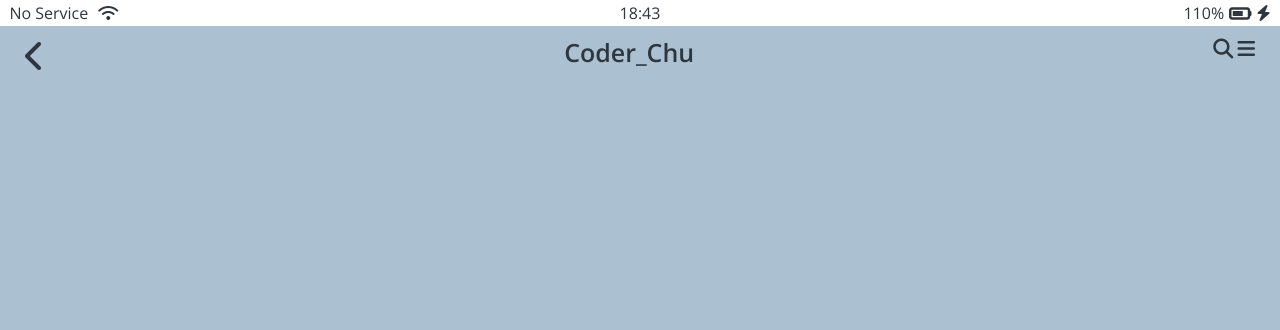
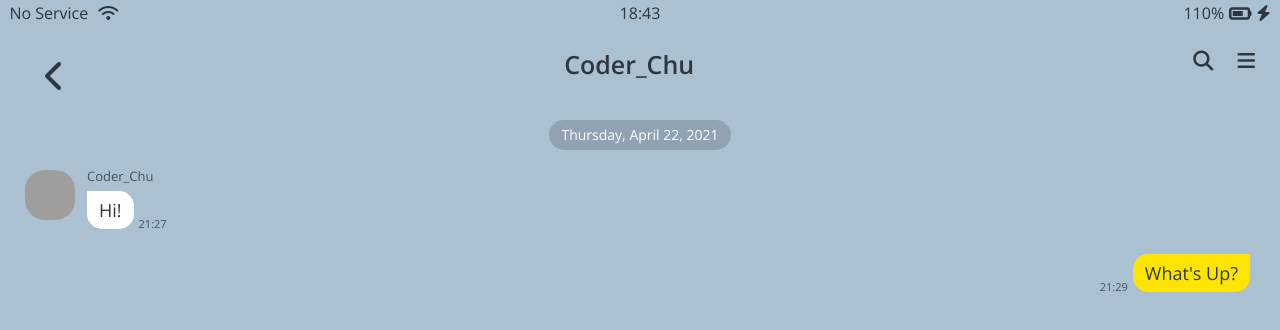
Before and after one commit to chu-98/kokoa-clone-2021, a plain HTML site: page chatting.html in a window 1280 px wide. Shown: the top 330 px of the page. Drawn offline with nearby package versions, Linux system fonts and the light colour scheme; grey boxes are pictures that could not be loaded.

Commit message:
21.04.22(목) 채팅 #1
2시간정도 사용해서
마무리 잘 했다.
정리하고 운동하러 가야겠다.

```diff
--- a/CSS/components/alt_screen-header.css
+++ b/CSS/components/alt_screen-header.css
@@ -8,12 +8,22 @@
 .alt-header__title {
   font-size: 25px;
   font-weight: 700;
+  margin-top: 12px;
 }
 
 .alt-header__column:first-child {
   margin-right: auto;
 }
 
+.alt-header__column:nth-child(2) {
+  text-align: center;
+}
+
 .alt-header__column:last-child {
   margin-left: auto;
 }
+
+.alt-header__column i:last-child {
+  margin-left: 20px;
+  margin-top: 20px;
+}
--- a/CSS/screens/chatting.css
+++ b/CSS/screens/chatting.css
@@ -1,3 +1,93 @@
 #chatting-screen {
   background-color: #abc0d1;
+  height: 11000vh;
 }
+
+#chatting-screen .alt-header,
+#chatting-screen .status-bar {
+  position: fixed;
+  top: 0px;
+  width: 100%;
+  box-sizing: border-box;
+  background-color: #abc0d1;
+}
+
+#chatting-screen .status-bar {
+  z-index: 2;
+}
+
+#chatting-screen .alt-header {
+  z-index: 1;
+}
+
+.main-chat {
+  margin-top: 120px;
+  display: flex;
+  flex-direction: column;
+  align-items: center;
+}
+
+.chat__timestamp {
+  color: white;
+  background-color: #91a3b2;
+  padding: 8px 12px;
+  border-radius: 20px;
+  font-size: 14px;
+  margin-bottom: 20px;
+}
+
+.message-row {
+  width: 100%;
+  display: flex;
+  margin-bottom: 25px;
+}
+
+.message-row img {
+  width: 50px;
+  height: 50px;
+  border-radius: 40%;
+  margin-right: 12px;
+}
+
+.message__author {
+  opacity: 0.8;
+  font-size: 13px;
+  margin-bottom: 8px;
+  display: block;
+}
+
+.message__bubble {
+  background-color: white;
+  padding: 10px 12px;
+  border-radius: 15px;
+  border-top-left-radius: 0px;
+  margin-right: 5px;
+  font-size: 18px;
+}
+
+.message__time {
+  opacity: 0.8;
+  font-size: 11px;
+}
+
+.message__info {
+  display: flex;
+  align-items: flex-end;
+}
+
+.message-row--own {
+  width: 100%;
+  margin-bottom: 25px;
+  justify-content: flex-end;
+}
+
+.message-row--own .message__bubble {
+  background-color: #fee501;
+  border-top-right-radius: 0px;
+  border-top-left-radius: 15px;
+  margin-left: 5px;
+}
+
+.message-row--own .message__info {
+  flex-direction: row-reverse;
+}
--- a/chatting.html
+++ b/chatting.html
@@ -28,7 +28,7 @@
 
     <header class="alt-header">
         <div class="alt-header__column">
-          <a href="more.html">
+          <a href="chats.html">
             <i class="fas fa-chevron-left fa-2x"></i>
           </a>
         </div>
@@ -41,6 +41,32 @@
         </div>
     </header>
 
+    <main class="main-screen main-chat">
+
+        <div class="chat__timestamp">
+            Thursday, April 22, 2021
+        </div>
+
+        <div class="message-row">
+            <img src="file:///Users/chugyohyeon/Desktop/kokoa-clone/kokoa-clone-2021/screenshots/KakaoTalk_Photo_2021-04-16-14-30-03.jpeg" />
+            <div class="message-row__content">
+                <span class="message__author">Coder_Chu</span>
+                <div class="message__info">
+                    <span class="message__bubble">Hi!</span>
+                    <span class="message__time">21:27</span>
+                </div>
+            </div>
+        </div>
+
+        <div class="message-row message-row--own">
+            <div class="message-row__content">
+                <div class="message__info">
+                    <span class="message__bubble">What's Up?</span>
+                    <span class="message__time">21:29</span>
+                </div>
+            </div>
+        </div>
+    </main>
 
     <script src="https://kit.fontawesome.com/0564072d18.js"
             crossorigin="anonymous"
```
